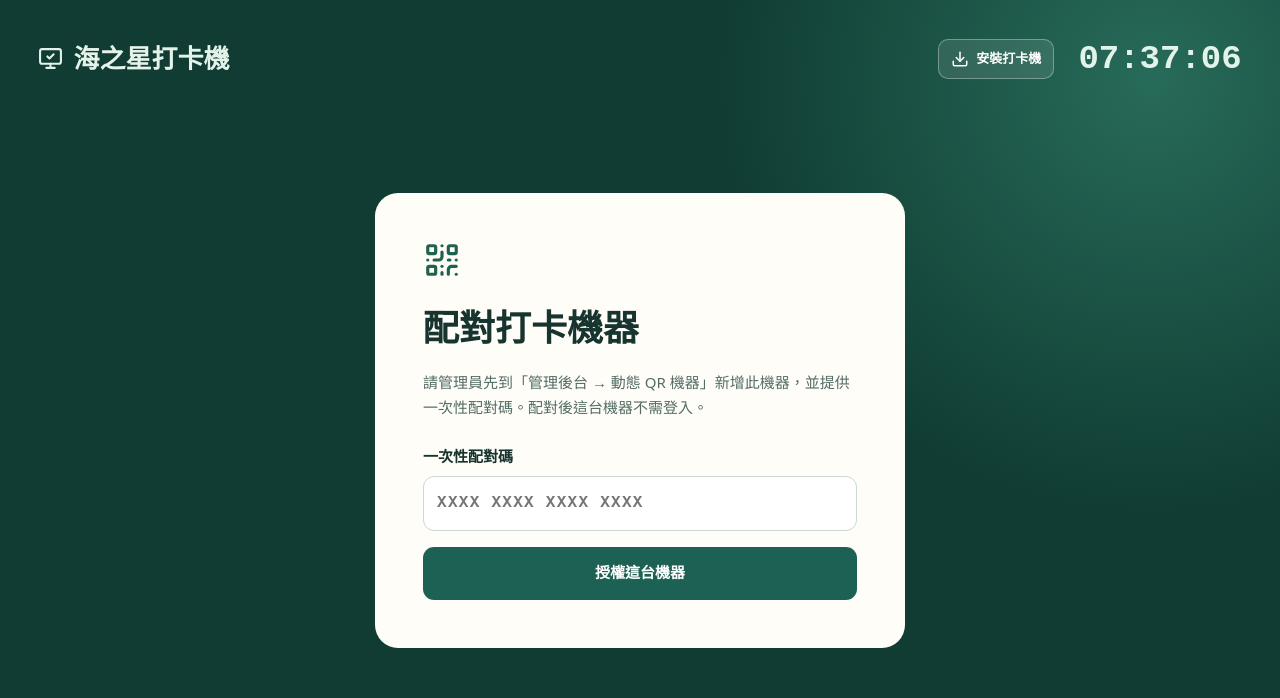
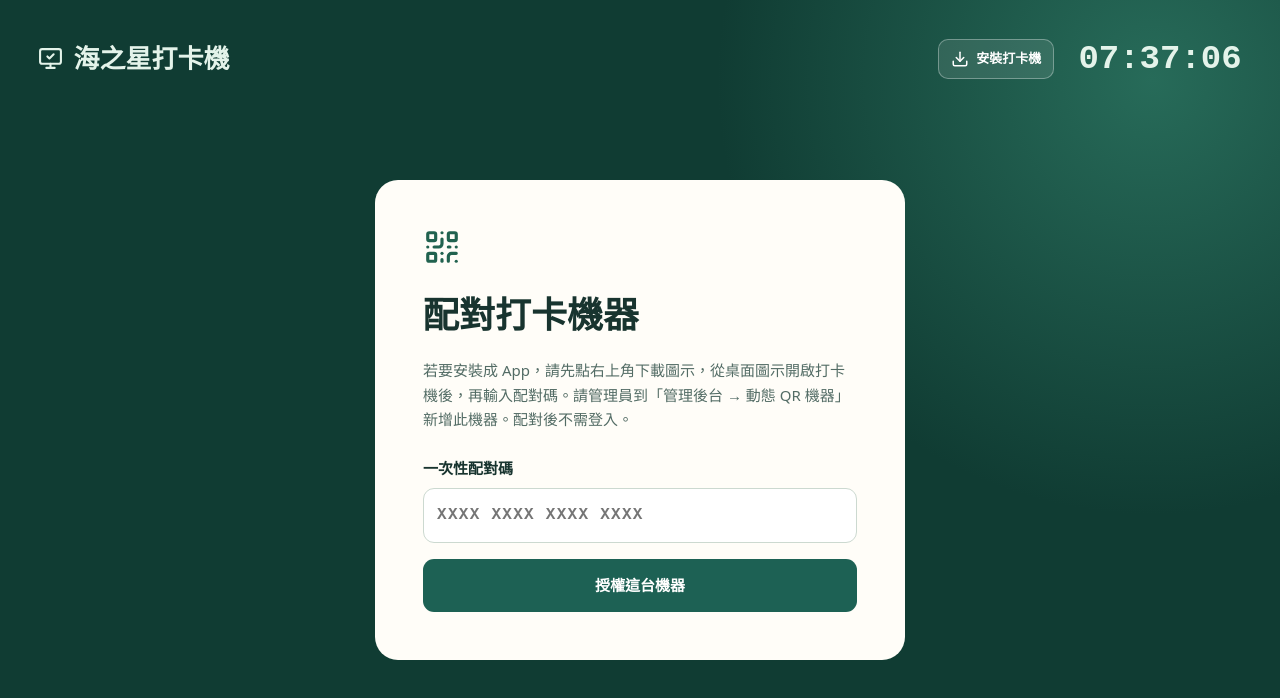
Before and after one commit to shxck888/8sots, a Next.js app in the folder hrms/: page /kiosk in a window 1280 px wide. Shown: the top 698 px of the page. Built offline with nearby package versions, Linux system fonts and the light colour scheme.

Commit message:
Clarify install before kiosk pairing

```diff
--- a/hrms/app/admin/attendance/qr-devices/page.tsx
+++ b/hrms/app/admin/attendance/qr-devices/page.tsx
@@ -17,7 +17,7 @@ export default async function QrDevicesPage() {
   return <>
     <header className="admin-page-header"><div><span className="admin-eyebrow">QR PUNCH DEVICES</span><h1>動態 QR 打卡機器</h1><p>管理員授權固定機器一次，機器之後免登入顯示定時更新的打卡 QR Code。</p></div></header>
     <section className="admin-panel qr-device-panel">
-      <div className="qr-device-intro"><MonitorSmartphone size={26} /><div><strong>配對固定機器</strong><p>先在機器開啟 <a href="/kiosk" rel="noopener noreferrer" target="_blank">打卡機畫面 /kiosk</a>，再輸入下方產生的一次性配對碼。配對碼 10 分鐘有效。</p></div></div>
+      <div className="qr-device-intro"><MonitorSmartphone size={26} /><div><strong>配對固定機器</strong><p>先在機器開啟 <a href="/kiosk" rel="noopener noreferrer" target="_blank">打卡機畫面 /kiosk</a> 並安裝成 App，從桌面圖示開啟後，再輸入下方產生的一次性配對碼。配對碼 10 分鐘有效。</p></div></div>
       {error ? <p className="admin-form-error">讀取機器清單失敗，請確認資料庫更新已完成。</p> : <QrDeviceManager devices={devices ?? []} />}
     </section>
   </>;
--- a/hrms/app/kiosk/kiosk-panel.tsx
+++ b/hrms/app/kiosk/kiosk-panel.tsx
@@ -130,7 +130,7 @@ export function KioskPanel() {
   return <main className="kiosk-shell">
     <header className="kiosk-header"><span><MonitorCheck size={25} /> 海之星打卡機</span><div className="kiosk-header-actions"><KioskInstall /><time>{time}</time></div></header>
     {!loaded ? <div className="kiosk-center"><RefreshCw className="spin" size={34} /><p>正在載入機器授權…</p></div> : !device ? <div className="kiosk-pair-card">
-      <QrCode size={38} /><h1>配對打卡機器</h1><p>請管理員先到「管理後台 → 動態 QR 機器」新增此機器，並提供一次性配對碼。配對後這台機器不需登入。</p>
+      <QrCode size={38} /><h1>配對打卡機器</h1><p>若要安裝成 App，請先點右上角下載圖示，從桌面圖示開啟打卡機後，再輸入配對碼。請管理員到「管理後台 → 動態 QR 機器」新增此機器。配對後不需登入。</p>
       <form onSubmit={pair}><label>一次性配對碼<input autoCapitalize="characters" autoComplete="off" autoCorrect="off" maxLength={24} onChange={(event) => setCode(event.target.value)} placeholder="XXXX XXXX XXXX XXXX" required spellCheck={false} value={code} /></label><button disabled={pending} type="submit">{pending ? "配對中…" : "授權這台機器"}</button></form>
       {message ? <p aria-live="polite" className="kiosk-error">{message}</p> : null}
     </div> : <div className="kiosk-display">
```
